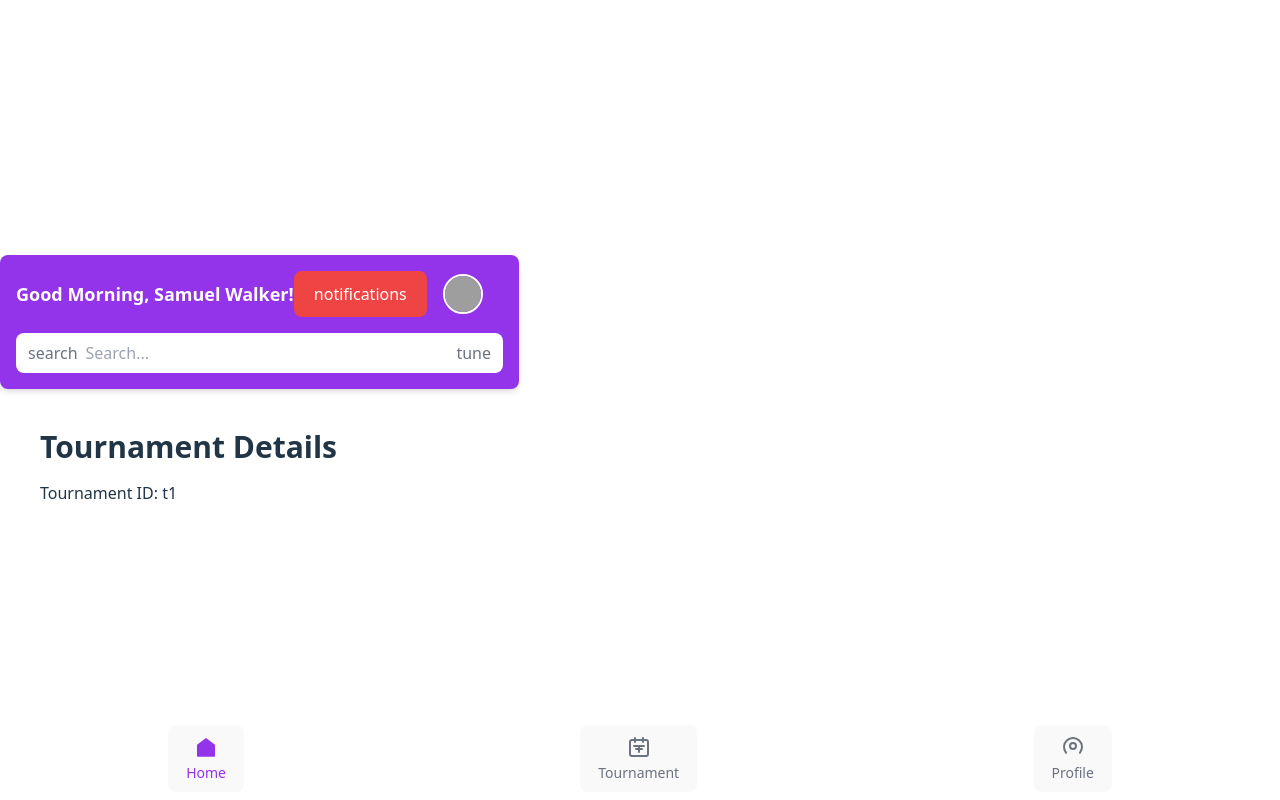
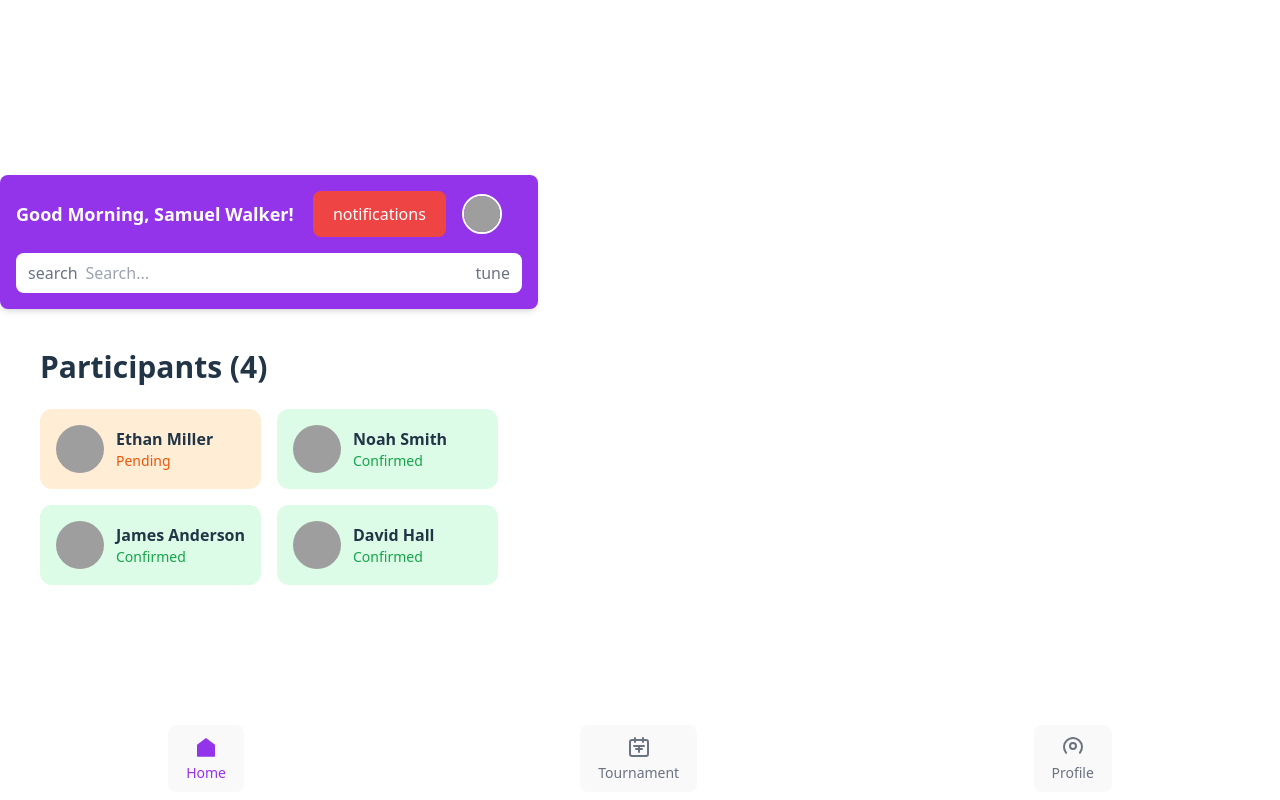
Before and after one commit to Hamadellah/reacte, a React (Vite) app: page / in a window 1280 px wide. Both pictures are taken after a click on the element 232 px from the left and 365 px from the top of the page. Built offline with nearby package versions, Linux system fonts and the light colour scheme; grey boxes are pictures that could not be loaded.

Commit message:
Enhance TournamentDetails component to display participants and their statuses

```diff
--- a/src/App.jsx
+++ b/src/App.jsx
@@ -18,7 +18,10 @@ function App() {
           element={<TournmentCard tournamentData={tournamentData} />}
         />
 
-        <Route path="/tournament/:id" element={<TournamentDetails />} />
+                <Route
+          path="/tournament/:id"
+          element={<TournamentDetails tournamentData={tournamentData} />}
+        />
       </Routes>
 
       <Footer />
--- a/src/components/TournamentDetails.jsx
+++ b/src/components/TournamentDetails.jsx
@@ -1,18 +1,64 @@
 import { useParams } from "react-router-dom";
 
-function TournamentDetails() {
+function TournamentDetails({ tournamentData }) {
 
   const { id } = useParams();
 
+  const tournament = tournamentData.find(
+    (t) => t.id === id
+  );
+
+  if (!tournament) {
+    return <p className="p-10">Tournament not found</p>;
+  }
+
   return (
     <div className="p-10">
-      <h1 className="text-3xl font-bold">
-        Tournament Details
+
+      <h1 className="text-3xl font-bold mb-6">
+        Participants ({tournament.participants.length})
       </h1>
 
-      <p className="mt-4">
-        Tournament ID: {id}
-      </p>
+      <div className="grid md:grid-cols-2 gap-4">
+
+        {tournament.participants.map((p) => (
+
+          <div
+            key={p.id}
+            className={`p-4 rounded-xl flex items-center gap-3
+            ${p.status === "Confirmed"
+              ? "bg-green-100"
+              : "bg-orange-100"}
+            `}
+          >
+
+            <img
+              src={p.avatar}
+              className="w-12 h-12 rounded-full"
+            />
+
+            <div>
+              <h3 className="font-semibold">
+                {p.name}
+              </h3>
+
+              <p
+                className={`text-sm
+                ${p.status === "Confirmed"
+                  ? "text-green-600"
+                  : "text-orange-600"}
+                `}
+              >
+                {p.status}
+              </p>
+            </div>
+
+          </div>
+
+        ))}
+
+      </div>
+
     </div>
   );
 }
```
